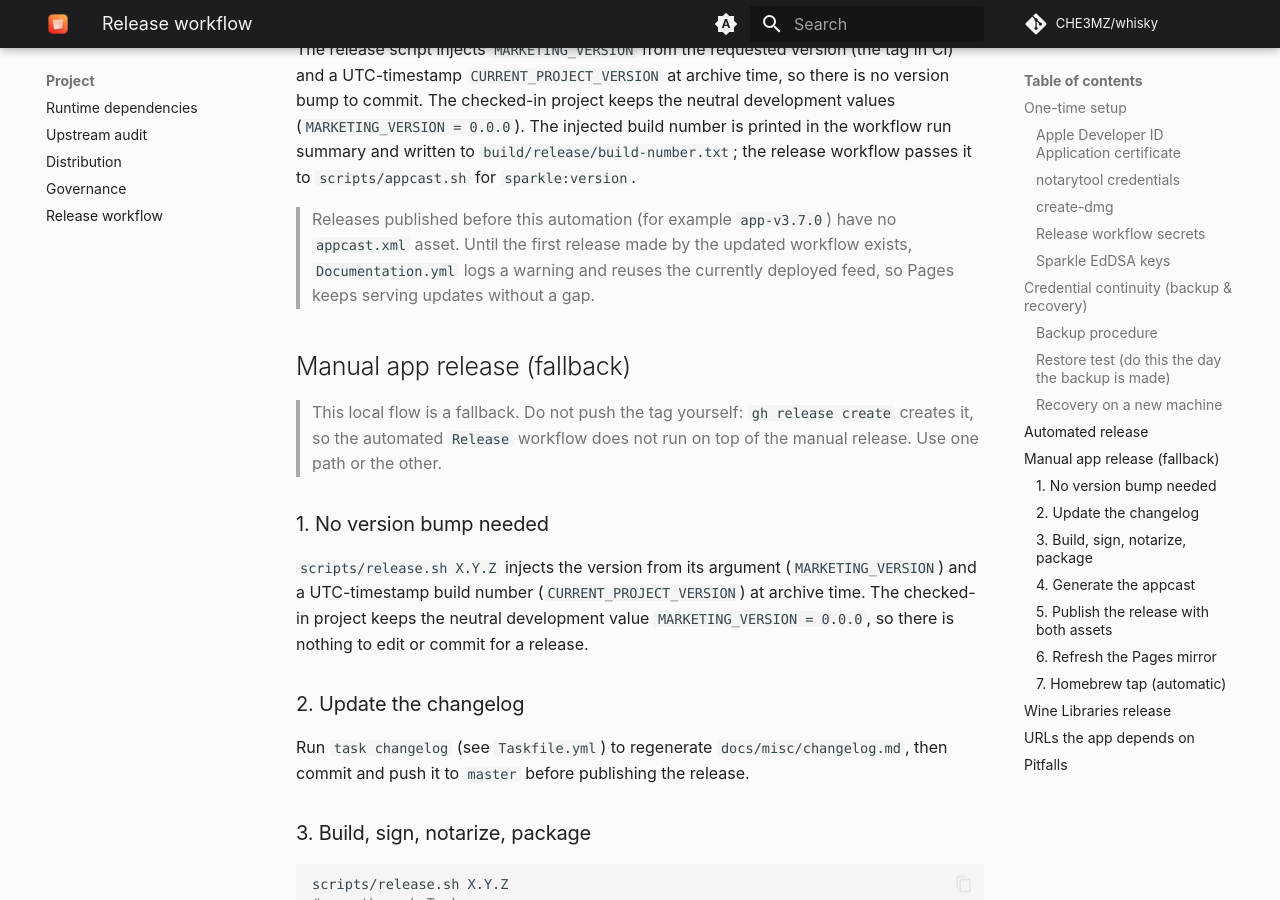
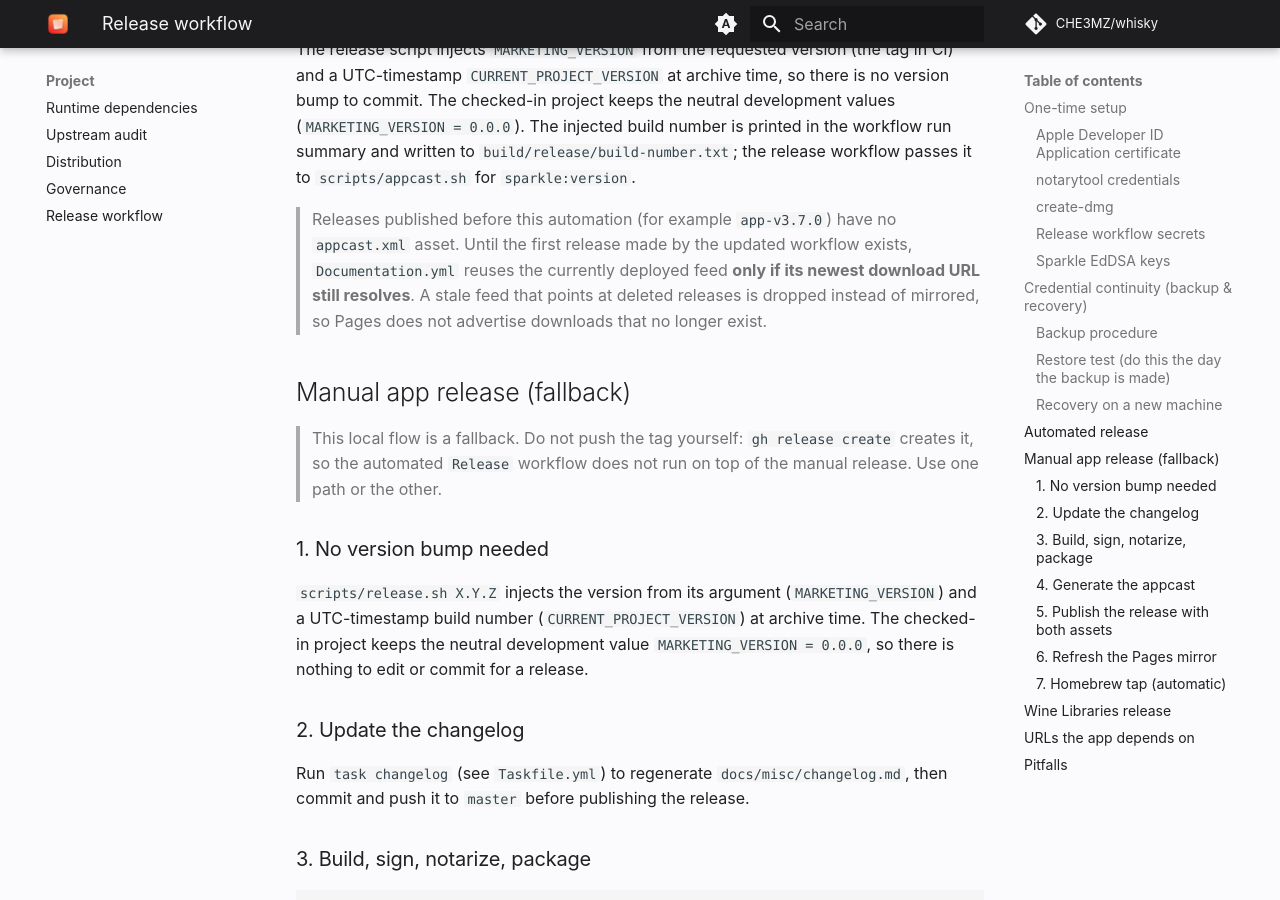
Before and after one commit to CHE3MZ/whisky, an MkDocs documentation site: the page built from docs/ReleaseWorkflow.md, in a window 1280 px wide and 900 px high, scrolled down 5773 px. Built offline with MkDocs 1.6.1 and Material for MkDocs 9.7.7, drawn with Linux system fonts in a browser that asks for light colours; comment, search, counter and statistics services are not loaded.

Commit message:
ci: fixed appcast stale copies with a guardrail to check for incorrect releases

```diff
--- a/docs/ReleaseWorkflow.md
+++ b/docs/ReleaseWorkflow.md
@@ -171,7 +171,7 @@ The printed `sparkle:edSignature` **and** the printed `length` must both exactly
 
 The release script injects `MARKETING_VERSION` from the requested version (the tag in CI) and a UTC-timestamp `CURRENT_PROJECT_VERSION` at archive time, so there is no version bump to commit. The checked-in project keeps the neutral development values (`MARKETING_VERSION = 0.0.0`). The injected build number is printed in the workflow run summary and written to `build/release/build-number.txt`; the release workflow passes it to `scripts/appcast.sh` for `sparkle:version`.
 
-> Releases published before this automation (for example `app-v3.7.0`) have no `appcast.xml` asset. Until the first release made by the updated workflow exists, `Documentation.yml` logs a warning and reuses the currently deployed feed, so Pages keeps serving updates without a gap.
+> Releases published before this automation (for example `app-v3.7.0`) have no `appcast.xml` asset. Until the first release made by the updated workflow exists, `Documentation.yml` reuses the currently deployed feed **only if its newest download URL still resolves**. A stale feed that points at deleted releases is dropped instead of mirrored, so Pages does not advertise downloads that no longer exist.
 
 ## Manual app release (fallback)
 
```
Also changed, not shown: 1 other file.
